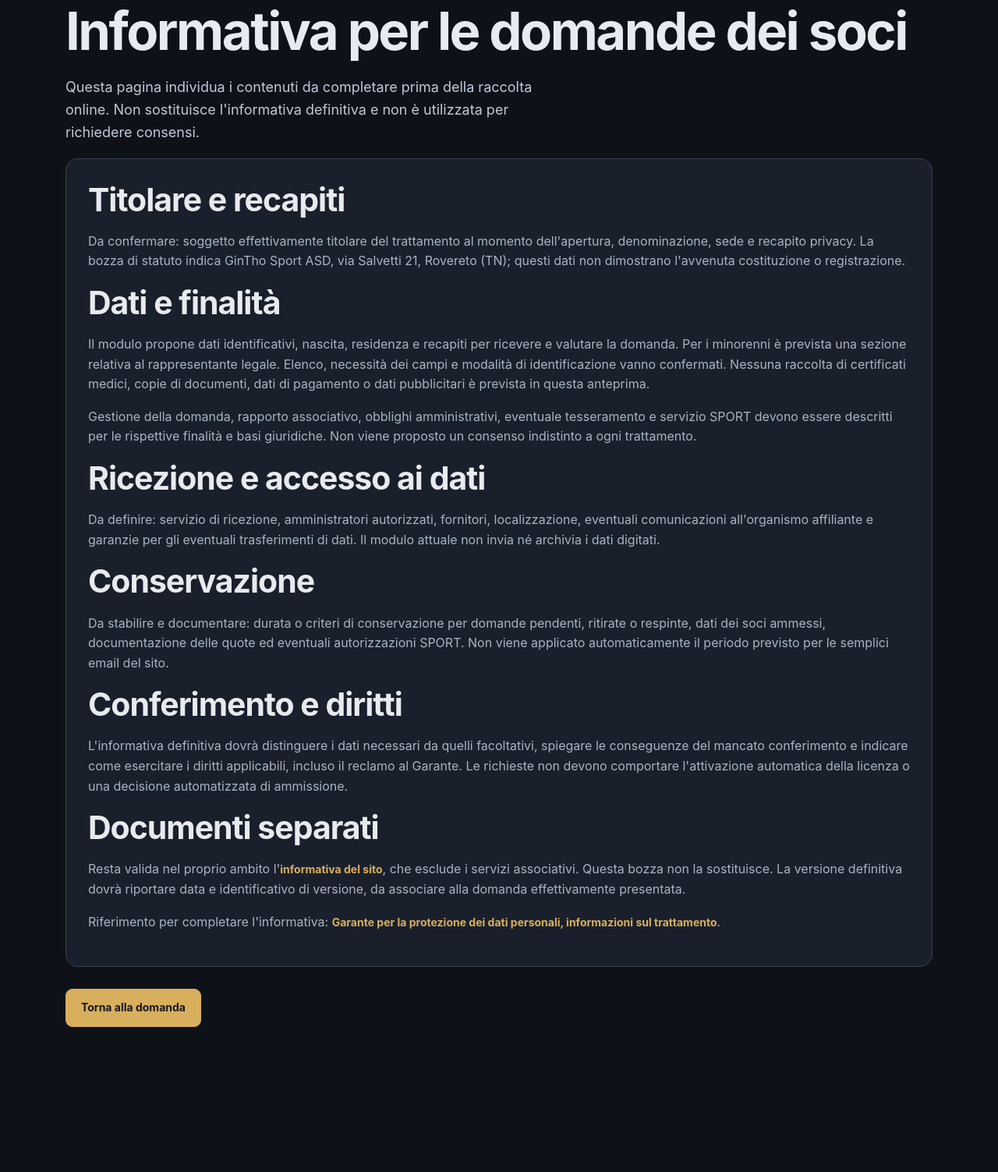
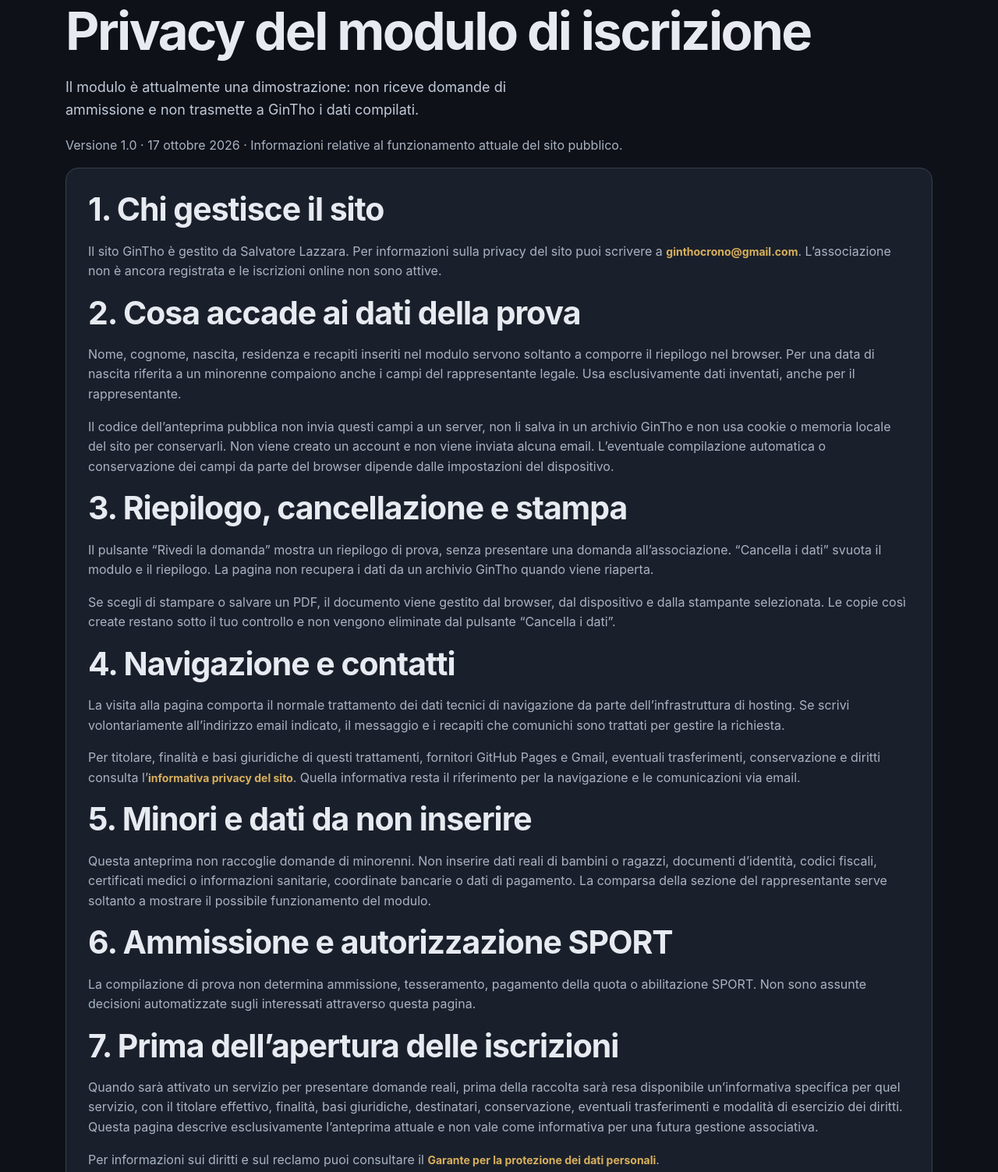
Before and after one commit to ginthoweb/ginthoweb.github.io, a plain HTML site: page privacy-soci-bozza.html in a window 1280 px wide. Shown: the part 188-1691 px from the top of the page at 78% size. Before the commit the page ends 1581 px from the top, so only its background shows below. Drawn offline with Linux system fonts and the light colour scheme.

Commit message:
Add files via upload

```diff
--- a/privacy-soci-bozza.html
+++ b/privacy-soci-bozza.html
@@ -1,8 +1,9 @@
-<!doctype html><html lang="it"><head><meta charset="utf-8"><meta name="viewport" content="width=device-width,initial-scale=1"><meta name="robots" content="noindex,nofollow"><title>Informativa soci in preparazione | GinTho</title><link rel="stylesheet" href="assets/style.css"></head><body><main class="container"><section class="section"><div class="eyebrow">Documento di lavoro · Non definitivo</div><h1>Informativa per le domande dei soci</h1><p class="lead">Questa pagina individua i contenuti da completare prima della raccolta online. Non sostituisce l'informativa definitiva e non è utilizzata per richiedere consensi.</p><article class="card">
-<h2>Titolare e recapiti</h2><p>Da confermare: soggetto effettivamente titolare del trattamento al momento dell'apertura, denominazione, sede e recapito privacy. La bozza di statuto indica GinTho Sport ASD, via Salvetti 21, Rovereto (TN); questi dati non dimostrano l'avvenuta costituzione o registrazione.</p>
-<h2>Dati e finalità</h2><p>Il modulo propone dati identificativi, nascita, residenza e recapiti per ricevere e valutare la domanda. Per i minorenni è prevista una sezione relativa al rappresentante legale. Elenco, necessità dei campi e modalità di identificazione vanno confermati. Nessuna raccolta di certificati medici, copie di documenti, dati di pagamento o dati pubblicitari è prevista in questa anteprima.</p><p>Gestione della domanda, rapporto associativo, obblighi amministrativi, eventuale tesseramento e servizio SPORT devono essere descritti per le rispettive finalità e basi giuridiche. Non viene proposto un consenso indistinto a ogni trattamento.</p>
-<h2>Ricezione e accesso ai dati</h2><p>Da definire: servizio di ricezione, amministratori autorizzati, fornitori, localizzazione, eventuali comunicazioni all'organismo affiliante e garanzie per gli eventuali trasferimenti di dati. Il modulo attuale non invia né archivia i dati digitati.</p>
-<h2>Conservazione</h2><p>Da stabilire e documentare: durata o criteri di conservazione per domande pendenti, ritirate o respinte, dati dei soci ammessi, documentazione delle quote ed eventuali autorizzazioni SPORT. Non viene applicato automaticamente il periodo previsto per le semplici email del sito.</p>
-<h2>Conferimento e diritti</h2><p>L'informativa definitiva dovrà distinguere i dati necessari da quelli facoltativi, spiegare le conseguenze del mancato conferimento e indicare come esercitare i diritti applicabili, incluso il reclamo al Garante. Le richieste non devono comportare l'attivazione automatica della licenza o una decisione automatizzata di ammissione.</p>
-<h2>Documenti separati</h2><p>Resta valida nel proprio ambito l'<a class="link" href="https://ginthoweb.github.io/privacy.html">informativa del sito</a>, che esclude i servizi associativi. Questa bozza non la sostituisce. La versione definitiva dovrà riportare data e identificativo di versione, da associare alla domanda effettivamente presentata.</p>
-<p>Riferimento per completare l'informativa: <a class="link" href="https://www.garanteprivacy.it/home/docweb/-/docweb-display/docweb/8981258">Garante per la protezione dei dati personali, informazioni sul trattamento</a>.</p></article><div class="actions"><a class="btn primary" href="iscrizione.html">Torna alla domanda</a></div></section></main></body></html>
+<!doctype html><html lang="it"><head><meta charset="utf-8"><meta name="viewport" content="width=device-width,initial-scale=1"><meta name="robots" content="noindex,nofollow"><title>Privacy del modulo di iscrizione | GinTho</title><link rel="stylesheet" href="assets/style.css"></head><body><main class="container"><section class="section"><div class="eyebrow">Privacy · Anteprima iscrizioni</div><h1>Privacy del modulo di iscrizione</h1><p class="lead">Il modulo è attualmente una dimostrazione: non riceve domande di ammissione e non trasmette a GinTho i dati compilati.</p><p class="muted">Versione 1.0 · 17 ottobre 2026 · Informazioni relative al funzionamento attuale del sito pubblico.</p><article class="card">
+<h2>1. Chi gestisce il sito</h2><p>Il sito GinTho è gestito da Salvatore Lazzara. Per informazioni sulla privacy del sito puoi scrivere a <a class="link" href="mailto:ginthocrono@gmail.com">ginthocrono@gmail.com</a>. L’associazione non è ancora registrata e le iscrizioni online non sono attive.</p>
+<h2>2. Cosa accade ai dati della prova</h2><p>Nome, cognome, nascita, residenza e recapiti inseriti nel modulo servono soltanto a comporre il riepilogo nel browser. Per una data di nascita riferita a un minorenne compaiono anche i campi del rappresentante legale. Usa esclusivamente dati inventati, anche per il rappresentante.</p><p>Il codice dell’anteprima pubblica non invia questi campi a un server, non li salva in un archivio GinTho e non usa cookie o memoria locale del sito per conservarli. Non viene creato un account e non viene inviata alcuna email. L’eventuale compilazione automatica o conservazione dei campi da parte del browser dipende dalle impostazioni del dispositivo.</p>
+<h2>3. Riepilogo, cancellazione e stampa</h2><p>Il pulsante “Rivedi la domanda” mostra un riepilogo di prova, senza presentare una domanda all’associazione. “Cancella i dati” svuota il modulo e il riepilogo. La pagina non recupera i dati da un archivio GinTho quando viene riaperta.</p><p>Se scegli di stampare o salvare un PDF, il documento viene gestito dal browser, dal dispositivo e dalla stampante selezionata. Le copie così create restano sotto il tuo controllo e non vengono eliminate dal pulsante “Cancella i dati”.</p>
+<h2>4. Navigazione e contatti</h2><p>La visita alla pagina comporta il normale trattamento dei dati tecnici di navigazione da parte dell’infrastruttura di hosting. Se scrivi volontariamente all’indirizzo email indicato, il messaggio e i recapiti che comunichi sono trattati per gestire la richiesta.</p><p>Per titolare, finalità e basi giuridiche di questi trattamenti, fornitori GitHub Pages e Gmail, eventuali trasferimenti, conservazione e diritti consulta l’<a class="link" href="privacy.html">informativa privacy del sito</a>. Quella informativa resta il riferimento per la navigazione e le comunicazioni via email.</p>
+<h2>5. Minori e dati da non inserire</h2><p>Questa anteprima non raccoglie domande di minorenni. Non inserire dati reali di bambini o ragazzi, documenti d’identità, codici fiscali, certificati medici o informazioni sanitarie, coordinate bancarie o dati di pagamento. La comparsa della sezione del rappresentante serve soltanto a mostrare il possibile funzionamento del modulo.</p>
+<h2>6. Ammissione e autorizzazione SPORT</h2><p>La compilazione di prova non determina ammissione, tesseramento, pagamento della quota o abilitazione SPORT. Non sono assunte decisioni automatizzate sugli interessati attraverso questa pagina.</p>
+<h2>7. Prima dell’apertura delle iscrizioni</h2><p>Quando sarà attivato un servizio per presentare domande reali, prima della raccolta sarà resa disponibile un’informativa specifica per quel servizio, con il titolare effettivo, finalità, basi giuridiche, destinatari, conservazione, eventuali trasferimenti e modalità di esercizio dei diritti. Questa pagina descrive esclusivamente l’anteprima attuale e non vale come informativa per una futura gestione associativa.</p><p>Per informazioni sui diritti e sul reclamo puoi consultare il <a class="link" href="https://www.garanteprivacy.it/">Garante per la protezione dei dati personali</a>.</p>
+</article><div class="actions"><a class="btn primary" href="iscrizione.html">Torna al modulo</a><a class="btn secondary" href="privacy.html">Privacy del sito</a></div></section></main></body></html>
```
Also changed, not shown: iscrizione.html (+1 -1 lines).
